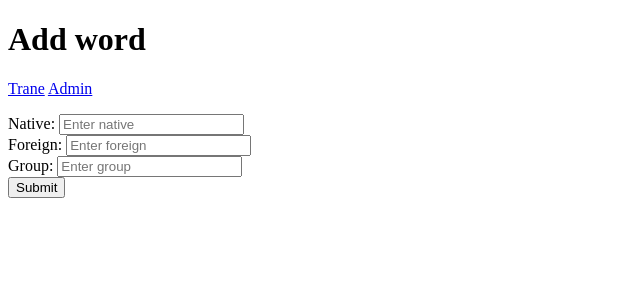
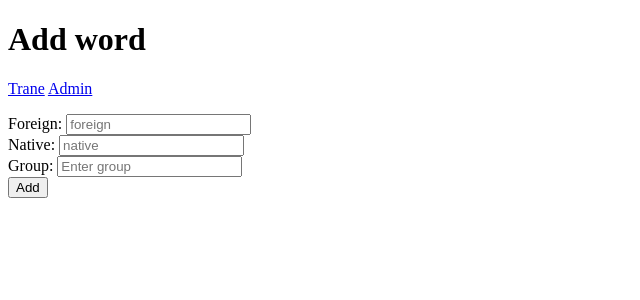
Before and after one commit to elisey/wordtrack, a Django app: page /add_word in a window 1280 px wide. Shown: the top 300 px of the page, without its empty margins (0-640 px from the left). Run offline with Django 4.2, Linux system fonts and the light colour scheme; the visitor is signed in with stand-in values (Sample User, id 1); parts of the project's set-up code (start-up, migrations or seed data) failed here and were passed over.

Commit message:
fix: fix add word form

```diff
--- a/app/templates/add_word.html
+++ b/app/templates/add_word.html
@@ -10,16 +10,17 @@
 <p></p>
 <form id="myForm" action="/word" method="post">
     {% csrf_token %}
-    <label for="native">Native:</label>
-    <input type="text" id="native" name="native" placeholder="Enter native" required><br>
 
     <label for="foreign">Foreign:</label>
-    <input type="text" id="foreign" name="foreign" placeholder="Enter foreign" required><br>
+    <input type="text" id="foreign" name="foreign" placeholder="foreign" required><br>
+
+    <label for="native">Native:</label>
+    <input type="text" id="native" name="native" placeholder="native" required><br>
 
     <label for="group">Group:</label>
     <input type="text" id="group" name="group" placeholder="Enter group" required><br>
 
-    <button type="submit">Submit</button>
+    <button type="submit">Add</button>
 </form>
 
 <p id="response"></p>
```
